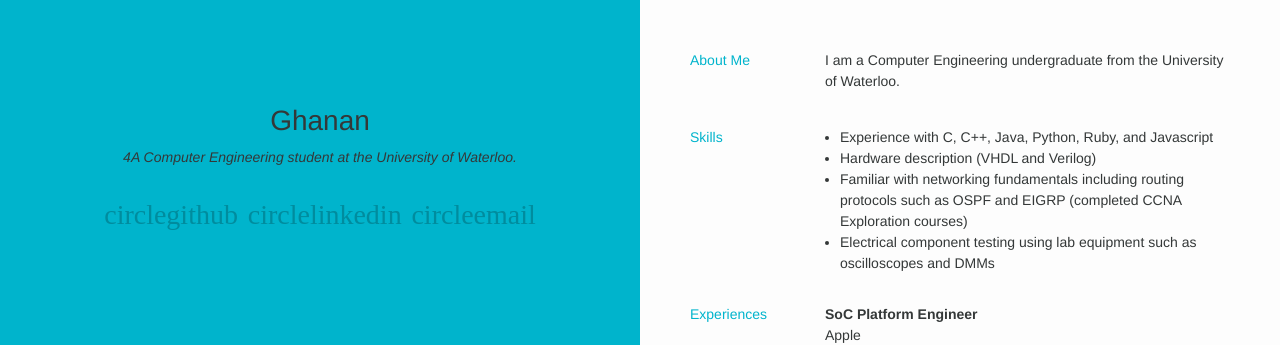
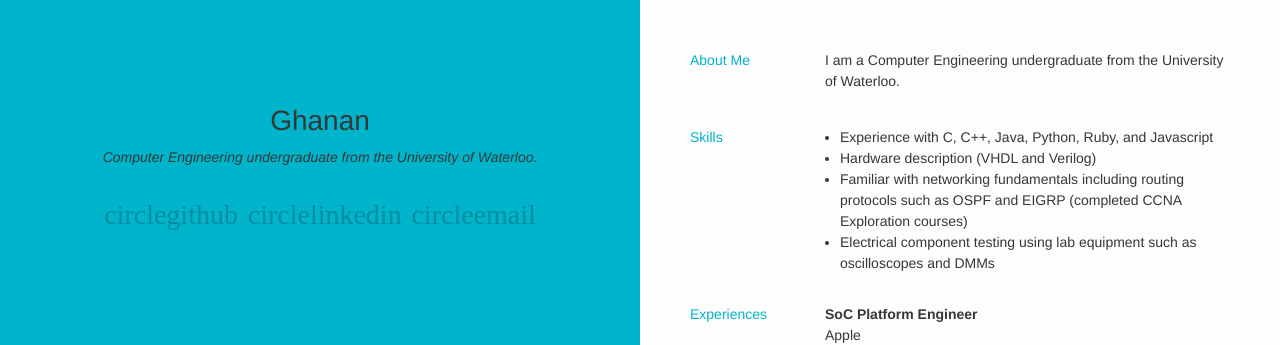
Before and after one commit to ghananigans/ghanan94.github.io, a Jekyll site: the page built from index.html, in a window 1280 px wide. Shown: the top 345 px of the page. Built offline with Jekyll 4.4.1, drawn with Linux system fonts in a browser that asks for light colours; some web fonts are replaced.

Commit message:
Create header.html

```diff
--- a/_includes/header.html
+++ b/_includes/header.html
@@ -2,7 +2,7 @@
   <div class="container">
     <h1>Ghanan</h1>
 
-    <h4><i>4A Computer Engineering student at the University of Waterloo.</i></h4>
+    <h4><i>Computer Engineering undergraduate from the University of Waterloo.</i></h4>
 
     <ul class="social-icons">
       {% if site.social.github %}<li><a class="symbol" href="{{ site.social.github }}">circlegithub</a></li>{% endif %}
```
